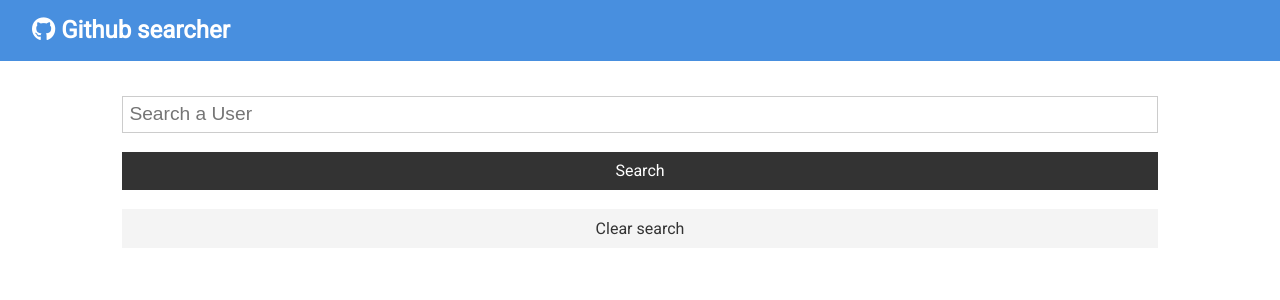
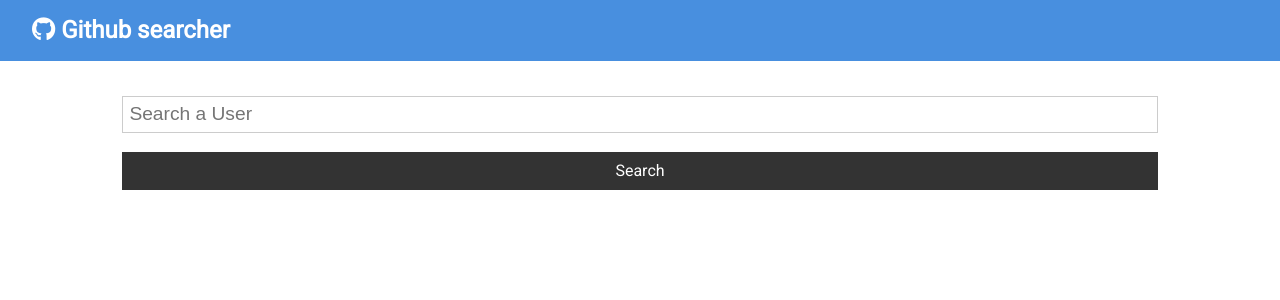
Before and after one commit to BarriF13/github-app, a React (Create React App) app: page / in a window 1280 px wide. Shown: the top 300 px of the page. Built offline with nearby package versions, Linux system fonts and the light colour scheme.

Commit message:
make clear users to go away if there is no users

```diff
--- a/src/App.js
+++ b/src/App.js
@@ -43,7 +43,7 @@
           <Navbar />
 
           <div className="container">
-          <Search searchUsers={this.searchUsers} clearUsers={this.clearUsers}/>
+          <Search searchUsers={this.searchUsers} clearUsers={this.clearUsers} showClear={this.state.users.length > 0 ? true: false}/>
           <Users loading ={this.state.loading} users ={this.state.users}/>
 
 
--- a/src/components/users/Search.js
+++ b/src/components/users/Search.js
@@ -11,6 +11,7 @@
   static propTypes = {
     searchUsers: PropTypes.func.isRequired,
     clearUsers: PropTypes.func.isRequired,
+    showClear: PropTypes.bool.isRequired
 
   }
   onSubmit = (e) => {
@@ -40,11 +41,16 @@
 
          <input type="submit" value="Search" className="btn btn-dark btn-block"/>
         </form>
-        <button
-         className="btn btn-light btn-block"
-         //when we click we calling it and sending it up(prop up). so we will catch it in App
-          onClick={this.props.clearUsers}
-          >Clear search</button>
+
+        {this.props.showClear && (
+             <button
+             className="btn btn-light btn-block"
+             //when we click we calling it and sending it up(prop up). so we will catch it in App
+              onClick={this.props.clearUsers}
+              >Clear search</button>
+        )
+        }
+
       </div>
     )
   }
```
